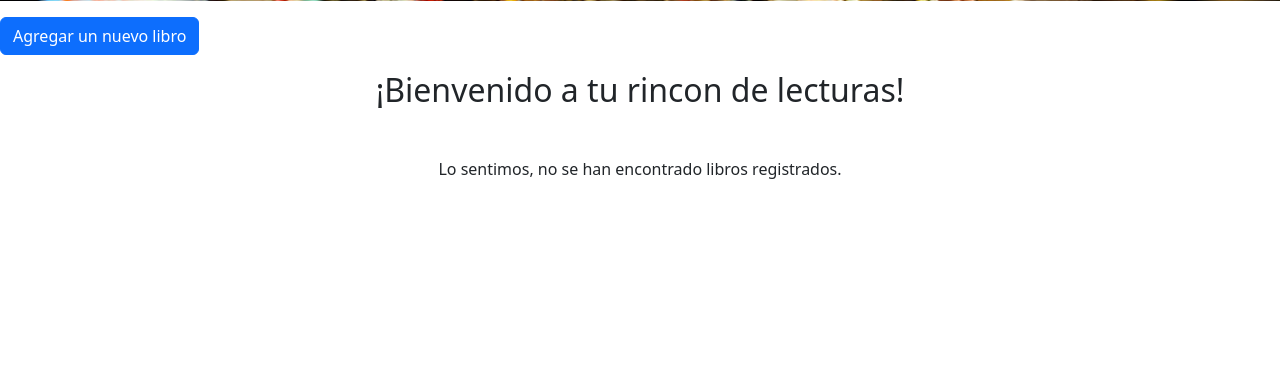
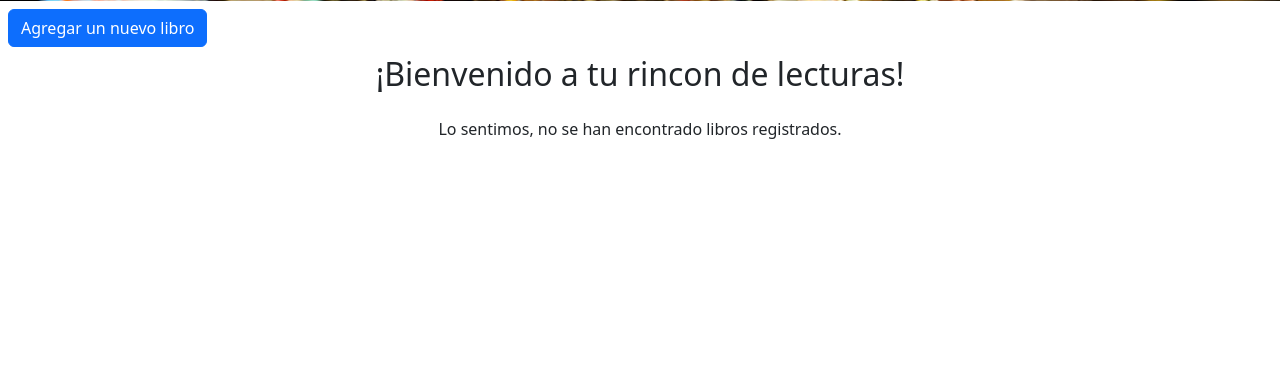
Before and after one commit to 4Library/4Library, a PHP site: page / in a window 1280 px wide. Shown: the part 81-459 px from the top of the page. Run offline with PHP 8.4, Linux system fonts and the light colour scheme; data that the repository does not hold is empty.

Commit message:
cambio detalles diseño

```diff
--- a/Biblioteca/resources/css/style-header.css
+++ b/Biblioteca/resources/css/style-header.css
@@ -1,13 +1,13 @@
 .search-bar {
   position: absolute;
-  bottom: 92%;
+  bottom: 20%;
   right: 20px;
   display: flex;
   align-items: center;
 }
 
 .search-bar input[type="text"] {
-  padding: 8px 25px;
+  padding: 4px 25px;
   border-radius: 5px;
   border: 1px solid #666;
 }
@@ -16,5 +16,4 @@
   position: absolute;
   right: 10px;
   top: 7px;
-  pointer-events: none;
 }
--- a/Biblioteca/view/books/index.php
+++ b/Biblioteca/view/books/index.php
@@ -5,11 +5,11 @@
     $obj = new booksController();
     $rows = $obj->indexBooks();
 ?>
-    <div class="mb-3">
-        <a href="/4Library/Biblioteca/view/books/create.php" class="btn btn-primary">Agregar un nuevo libro</a>
+    <div>
+        <a href="/4Library/Biblioteca/view/books/create.php" class="btn btn-primary m-2">Agregar un nuevo libro</a>
     </div>
 
-    <h2 class="text-center mb-5">¡Bienvenido a tu rincon de lecturas!</h2>
+    <h2 class="text-center mb-4">¡Bienvenido a tu rincon de lecturas!</h2>
 <div class="container">
 
     <?php if (isset($rows) && !empty($rows)): ?>
--- a/Biblioteca/view/head/head.php
+++ b/Biblioteca/view/head/head.php
@@ -45,7 +45,7 @@
 </head>
 
 <body>
-    <div class="header-bg container-fluid p-2 mb-3">
+    <div class="header-bg container-fluid p-2">
         <nav class="navbar navbar-expand-lg navbar-dark bg-dark">
             <div class="container-fluid">
             <a class="navbar-brand" href="/4Library/Biblioteca/index.php">
```
